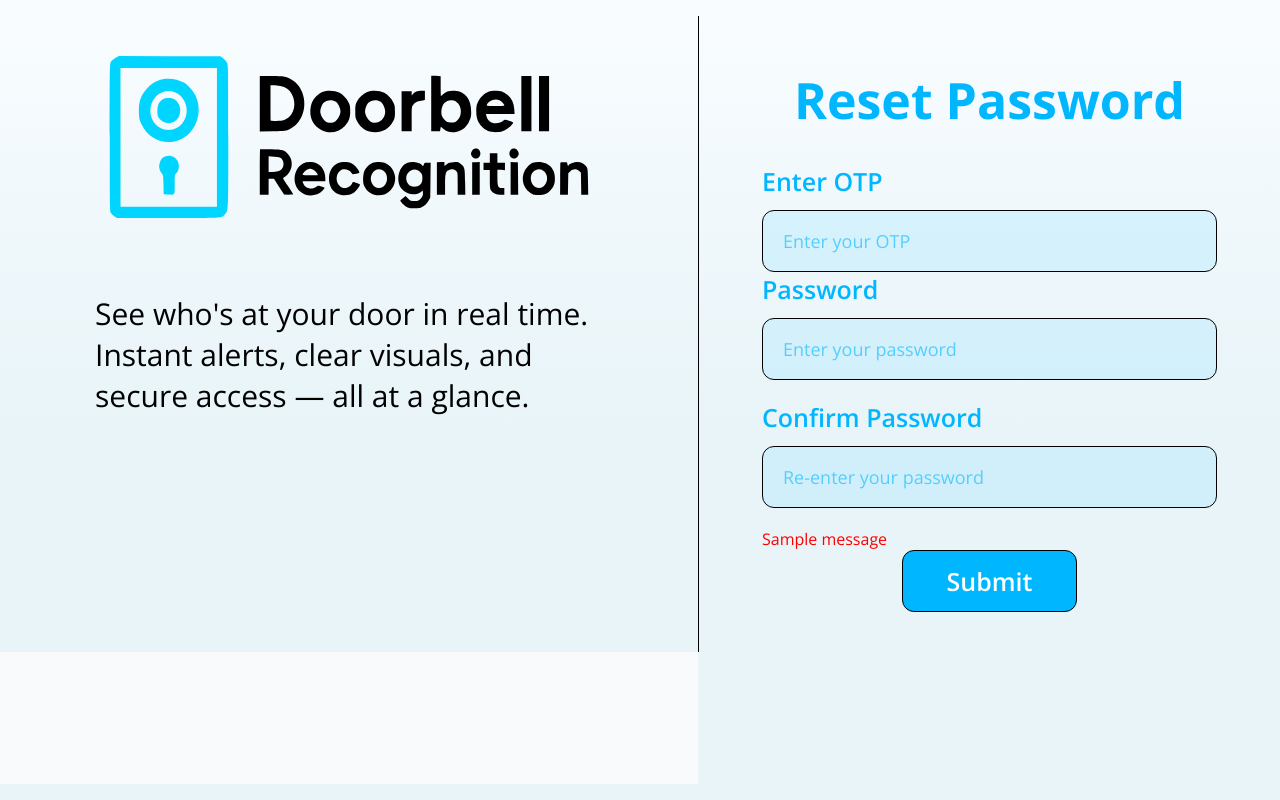
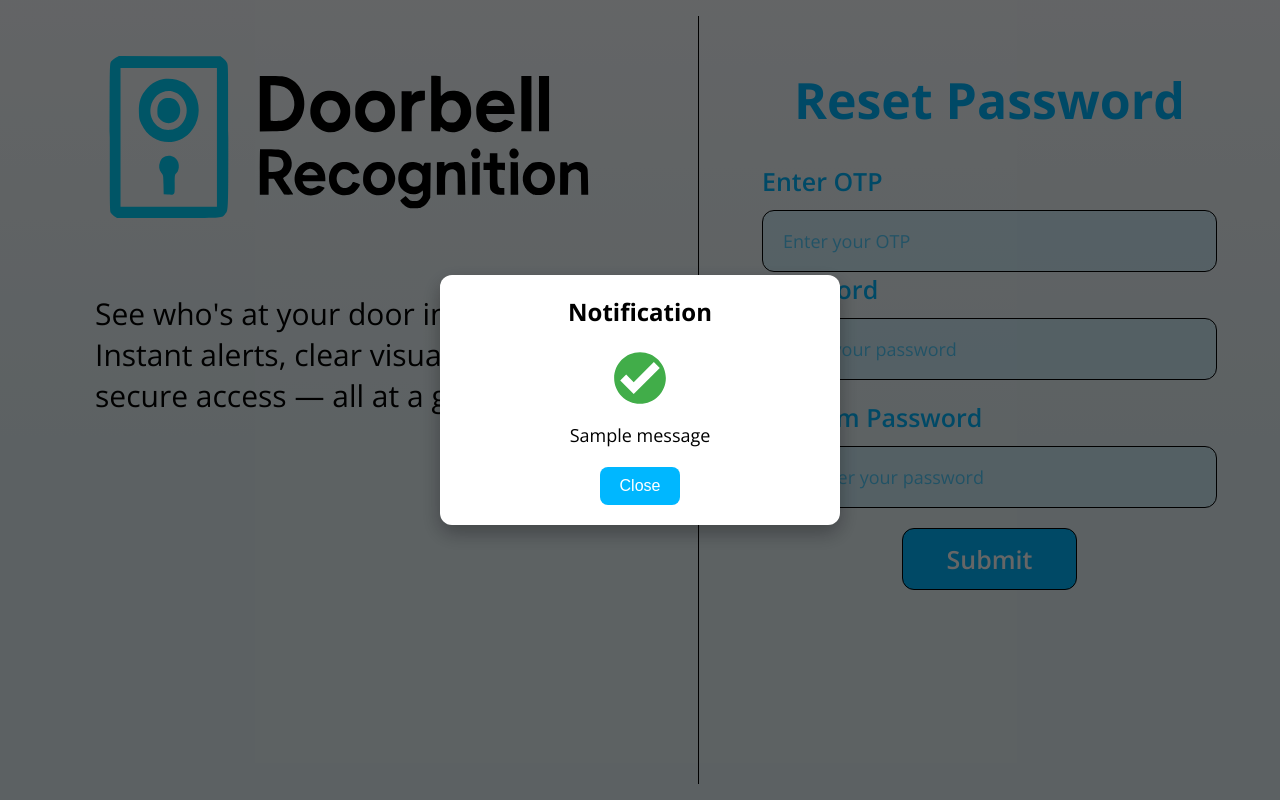
Before and after one commit to khoadole/Doorbell-Recognition, a Django app: page /reset_password in a window 1280 px wide. Run offline with Django 5.2, Linux system fonts and the light colour scheme; tables that the repository leaves empty hold one stand-in row (values such as "Sample post"); one stand-in notice (Sample message) is shown; parts of the project's set-up code (start-up, migrations or seed data) failed here and were passed over.

Commit message:
fix notification

```diff
--- /dev/null
+++ b/doorbell/static/css/notification.css
@@ -0,0 +1,59 @@
+/* Make overlay cover entire screen */
+.notification-overlay {
+    position: fixed;
+    top: 0;
+    left: 0;
+    width: 100%;
+    height: 100%;
+    background-color: rgba(0, 0, 0, 0.6); /* semi-transparent black */
+    display: none; /* hidden by default */
+    justify-content: center;
+    align-items: center;
+    z-index: 9999; /* ensure it's on top */
+}
+
+/* Popup box */
+.notification-popup {
+    background: #fff;
+    width: 400px;
+    padding: 20px;
+    border-radius: 12px;
+    text-align: center;
+    font-family: 'Open Sans', sans-serif;
+    box-shadow: 0 8px 20px rgba(0, 0, 0, 0.3);
+    animation: fadeIn 0.3s ease;
+}
+
+/* Title */
+.notification-title {
+    font-size: 24px;
+    font-weight: 700;
+    margin-bottom: 10px;
+}
+
+/* Message */
+.notification-message {
+    font-size: 18px;
+    margin-bottom: 20px;
+}
+
+/* Close button */
+.notification-close-button {
+    background-color: #00b7ff;
+    color: #fff;
+    border: none;
+    border-radius: 8px;
+    padding: 10px 20px;
+    font-size: 16px;
+    cursor: pointer;
+    transition: background-color 0.2s;
+}
+.notification-close-button:hover {
+    background-color: #008fcc;
+}
+
+/* Animation */
+@keyframes fadeIn {
+    from { opacity: 0; transform: translateY(-20px); }
+    to { opacity: 1; transform: translateY(0); }
+}
--- a/doorbell/static/js/notification.js
+++ b/doorbell/static/js/notification.js
@@ -9,12 +9,12 @@ function showNotification(type, message) {
     const icon = document.createElement('img');
     icon.style.width = '80px';
     icon.style.height = '80px';
-    icon.src = type.includes('success') ? '/static/images/check.svg' : '/static/images/cross.svg';
+
+    icon.src = type.includes('success') ? checkIconUrl : crossIconUrl;
     icon.alt = type.includes('success') ? 'Success' : 'Error';
+
     iconContainer.appendChild(icon);
-
     overlay.style.display = 'flex';
-    setTimeout(() => closeNotification(), 3000);
 }
 
 function closeNotification() {
--- a/doorbell/templates/components/notification.html
+++ b/doorbell/templates/components/notification.html
@@ -1,47 +1,28 @@
+{% load static %}
 <!DOCTYPE html>
 <html lang="en">
 <head>
     <meta charset="UTF-8">
     <meta name="viewport" content="width=device-width, initial-scale=1.0">
     <title>Notification Popup</title>
-    <link rel="preconnect" href="https://fonts.googleapis.com">
-    <link rel="preconnect" href="https://fonts.gstatic.com" crossorigin>
-    <link href="https://fonts.googleapis.com/css2?family=Open+Sans:wght@400;600;700;800&display=swap" rel="stylesheet">
-    <link rel="stylesheet" href="notification-styles.css">
+    <link rel="stylesheet" href="{% static 'css/notification.css' %}">
 </head>
 <body>
-    <div class="notification-container">
-        <!-- Notification Popup -->
 <div class="notification-overlay" style="display:none;">
     <div class="notification-popup">
         <div class="notification-content">
-                    <!-- Title -->
             <h1 class="notification-title">Notification</h1>
-
-                    <!-- Icon container -->
             <div class="notification-icon-container">
-                        <div class="notification-icon-placeholder" id="notificationIcon"></div>
+                <div id="notificationIcon" class="notification-icon-placeholder"></div>
             </div>
-
-                    <!-- Message -->
             <div class="notification-message-container">
-                        <p class="notification-message" id="notificationMessage"></p>
+                <p id="notificationMessage" class="notification-message"></p>
             </div>
         </div>
-
-                <!-- Close button -->
         <div class="notification-button-container">
             <button class="notification-close-button" onclick="closeNotification()">Close</button>
         </div>
-            </div> <!-- Close .notification-popup -->
-        </div> <!-- Close .notification-overlay -->
-    </div> <!-- Close .notification-container -->
-
-    <script>
-        function closeNotification() {
-            const overlay = document.querySelector('.notification-overlay');
-            overlay.style.display = 'none';
-        }
-    </script>
+    </div>
+</div>
 </body>
 </html>
--- a/users/templates/components/reset_password.html
+++ b/users/templates/components/reset_password.html
@@ -65,15 +65,7 @@
             </div>
 
             </div>
-
-          {% if messages %}
-            {% for message in messages %}
-              <div style="color: red; margin-top: 10px;">{{ message }}</div>
-            {% endfor %}
-          {% endif %}
-
         <div style="display: flex; justify-content: center; align-items: center; height: 100%;">
-        <!-- Styled submit button -->
         <button type="submit" style="
             width: 175px;
             height: 62px;
@@ -98,6 +90,12 @@
   </div>
   {% include 'components/notification.html' %}
 
+  <script>
+    const checkIconUrl = "{% static 'images/base/check.svg' %}";
+    const crossIconUrl = "{% static 'images/base/cross.svg' %}";
+  </script>
+
+
     <script src="{% static 'js/notification.js' %}"></script>
 
     {% if messages %}
--- a/users/templates/components/signup.html
+++ b/users/templates/components/signup.html
@@ -94,6 +94,12 @@
     </div>
     {% include 'components/notification.html' %}
 
+    <script>
+        const checkIconUrl = "{% static 'images/base/check.svg' %}";
+        const crossIconUrl = "{% static 'images/base/cross.svg' %}";
+    </script>
+
+
     <script src="{% static 'js/notification.js' %}"></script>
 
     {% if messages %}
```
Also changed, not shown: users/templates/components/forgot_password.html (+9 -2 lines), users/templates/components/profile.html (+17 -6 lines), users/templates/components/signin.html (+7 -6 lines). Lines whose indentation alone changed are shown as unchanged.
